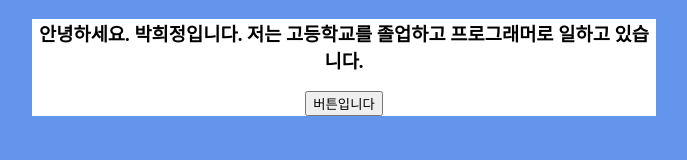
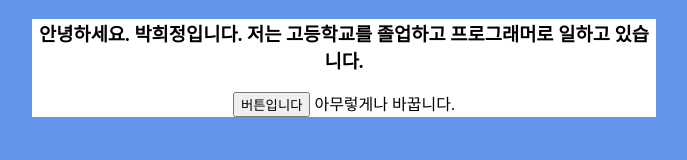
Before and after one commit to zaffre001/test, a plain HTML site: page index.html in a window 1280 px wide. Shown: the whole page, without its empty margins (296-983 px from the left). Drawn offline with Linux system fonts and the light colour scheme.

Commit message:
아무거나 바꿨어요

```diff
--- a/index.html
+++ b/index.html
@@ -26,6 +26,7 @@
         <div id="content">
            <h3>안녕하세요. 박희정입니다. 저는 고등학교를 졸업하고 프로그래머로 일하고 있습니다.</h3>
            <button onclick="onButtonClick()">버튼입니다</button>
+           아무렇게나 바꿉니다.
         </div>
     </body>
 </html>
```
